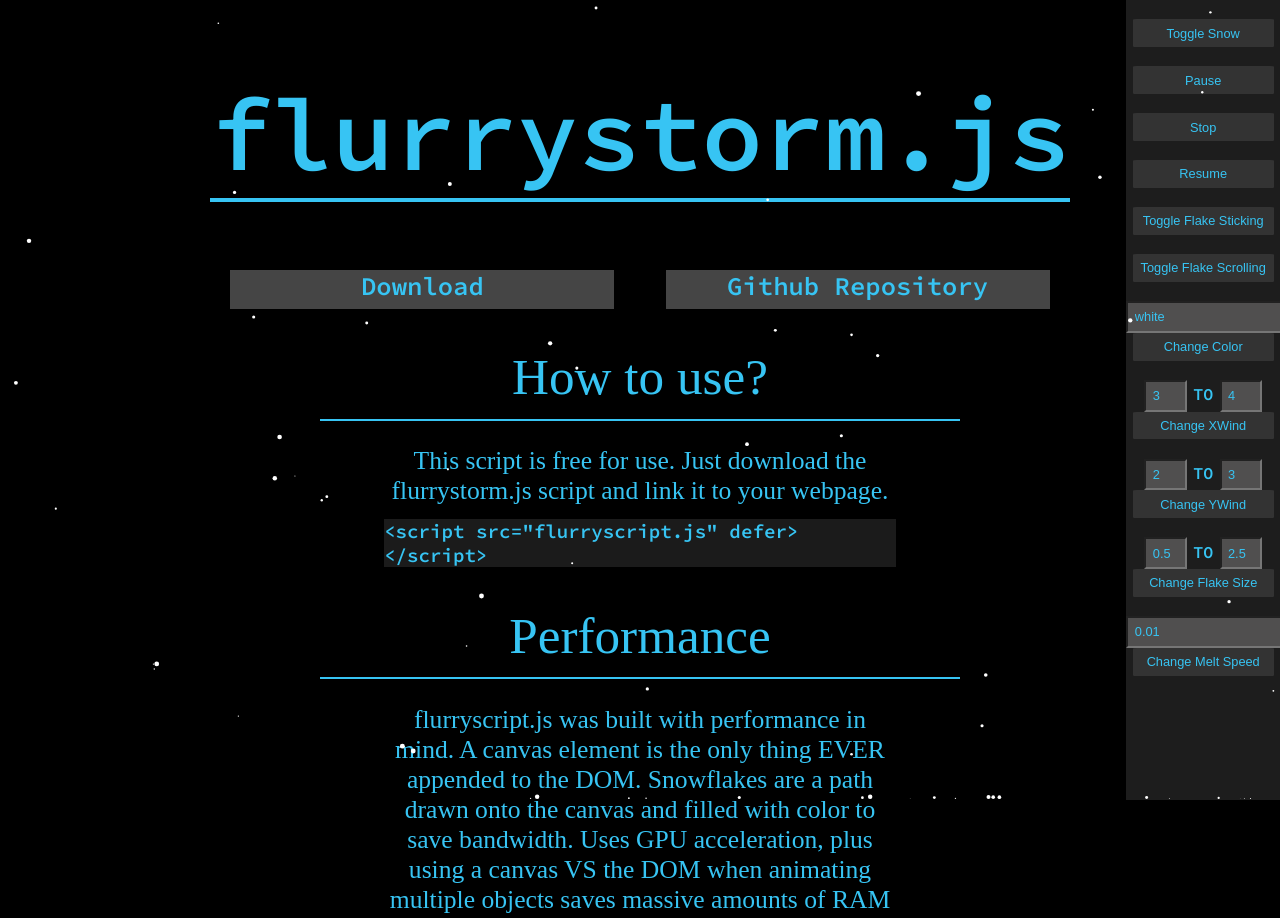
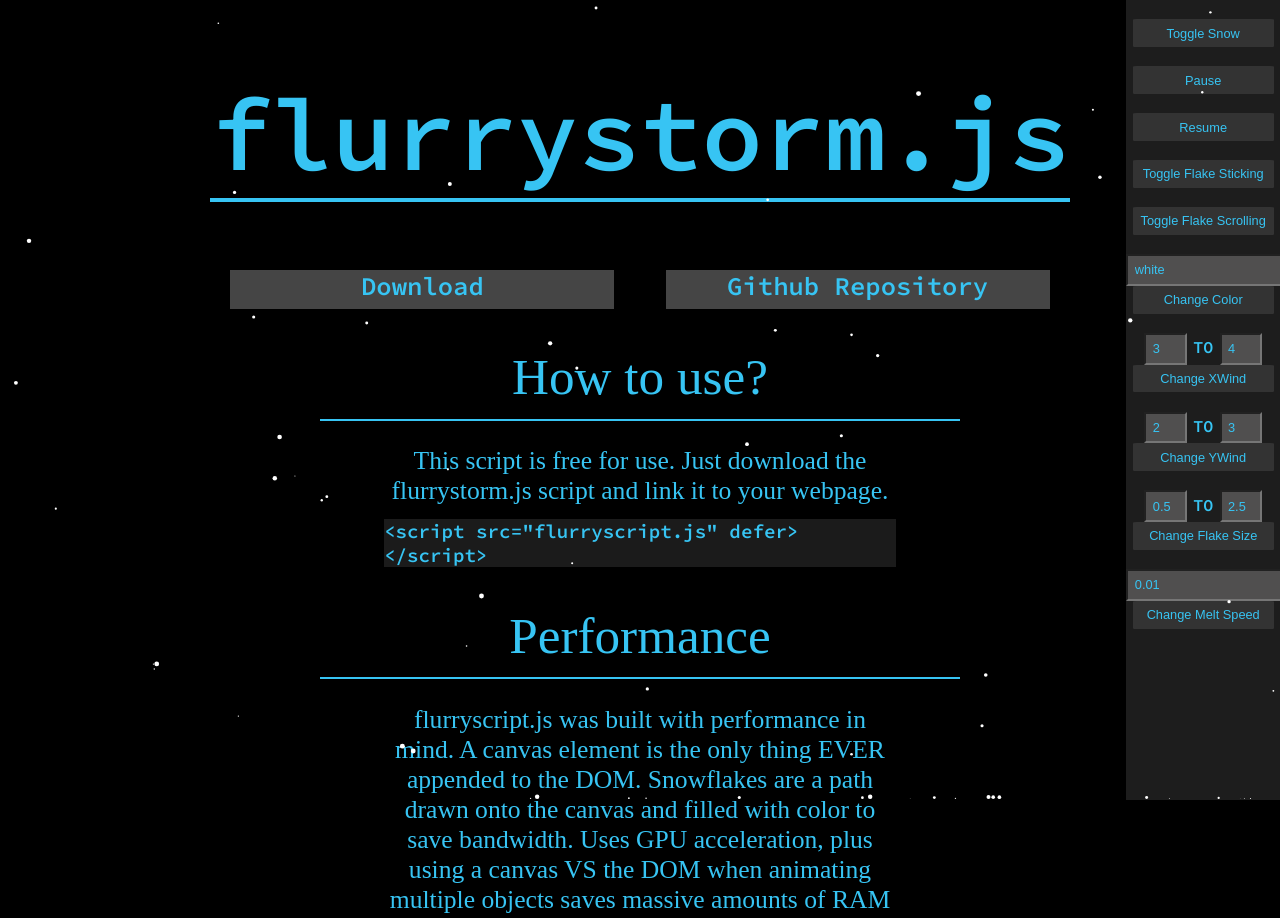
Before and after one commit to wbojczuk/flurrystorm, a plain HTML site: page index.html in a window 1280 px wide. Shown: the top 918 px of the page. Drawn offline with Linux system fonts and the light colour scheme.

```diff
--- a/index.html
+++ b/index.html
@@ -39,7 +39,6 @@
 
         <button onclick="flurryStorm.pause();">Pause</button>
 
-        <button onclick="flurryStorm.stop();">Stop</button>
 
         <button onclick="flurryStorm.resume();">Resume</button>
 
```
